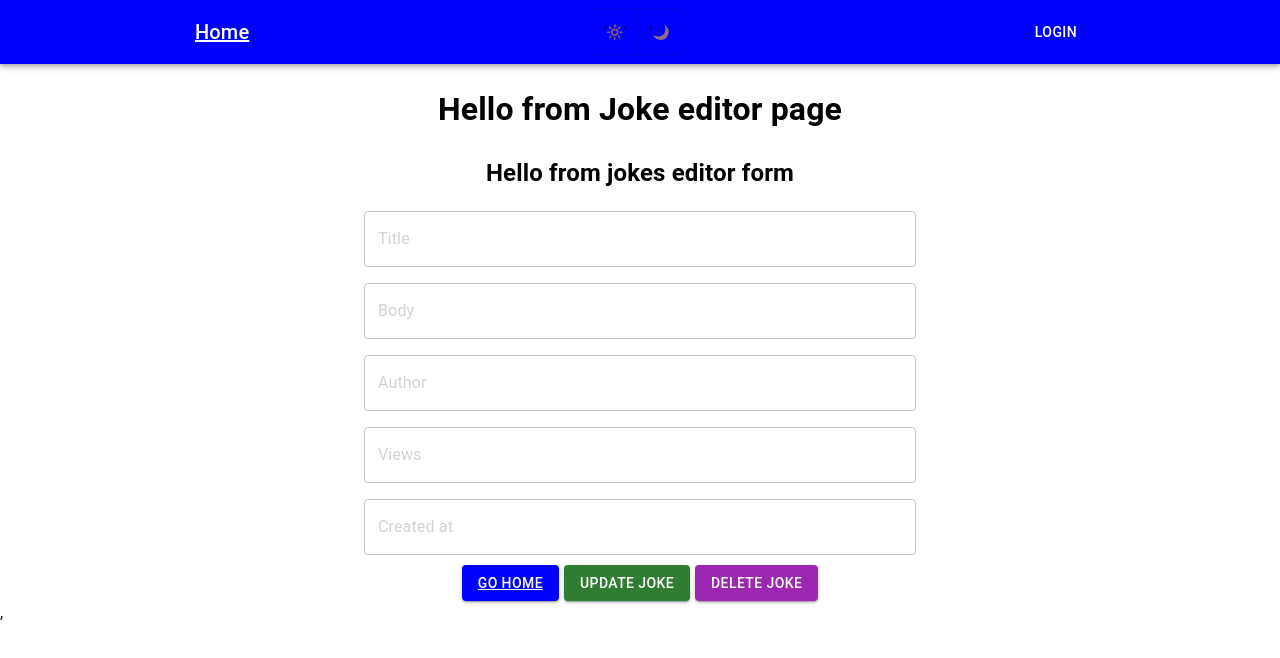
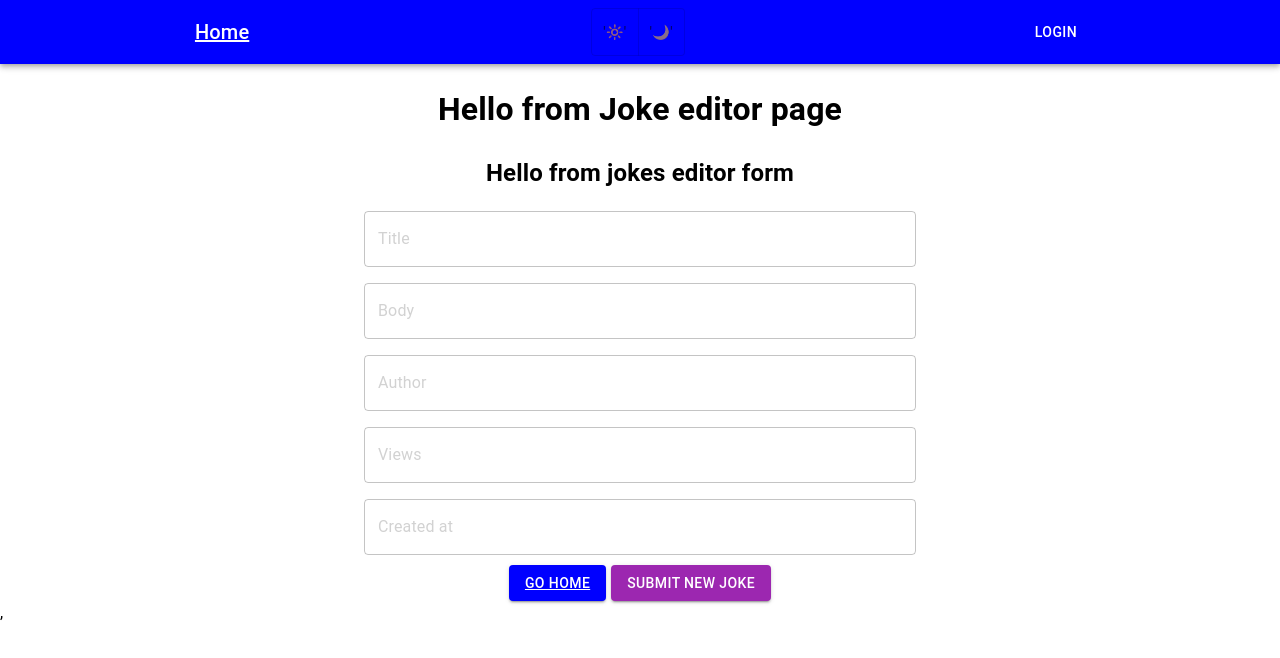
Before and after one commit to pickles-pickles/jokes-app, a React (Create React App) app: page /home in a window 1280 px wide. Both pictures are taken after a click on the button "NEW JOKE". Shown: the top 658 px of the page. Built offline with nearby package versions, Linux system fonts and the light colour scheme; no server answers.

Commit message:
DONE: new joke UI

```diff
--- a/src/components/Home/JokesTable.tsx
+++ b/src/components/Home/JokesTable.tsx
@@ -20,7 +20,10 @@ import KeyboardArrowRight from '@mui/icons-material/KeyboardArrowRight'
 import LastPageIcon from '@mui/icons-material/LastPage'
 import { TablePaginationActionsProps } from '@mui/material/TablePagination/TablePaginationActions'
 import Moment from 'react-moment'
-import { setJokeToEdit } from '../../state-management/slices/editJokeSlice.ts'
+import {
+  setIsNewJoke,
+  setJokeToEdit
+} from '../../state-management/slices/editJokeSlice.ts'
 
 const StyledTableRow = styled(TableRow)(({ theme }) => ({
   // hide last border in the row
@@ -179,6 +182,7 @@ const JokesTable = () => {
                         createdAt
                       }
                       dispatch(setJokeToEdit(plainJoke))
+                      dispatch(setIsNewJoke(false))
                     }}
                   >
                     {joke.title}
--- a/src/components/JokeEditor/JokeEditorButtons.tsx
+++ b/src/components/JokeEditor/JokeEditorButtons.tsx
@@ -3,6 +3,7 @@ import { Button } from '@mui/material'
 import { styled } from '@mui/material/styles'
 import {
   deleteJokeThunk,
+  isNewJokeSelector,
   jokeToEditSelector,
   setJokeToEdit,
   updateJokeThunk
@@ -24,14 +25,16 @@ const StyledLink = styled(Link)(({ theme }) => ({
 
 const JokeEditorButtons = () => {
   const dispatch = useDispatch<AppDispatch>()
-  const jokeToEdit = useSelector(jokeToEditSelector)
+  const jokeToEdit = useSelector(jokeToEditSelector),
+    isNewJoke = useSelector(isNewJokeSelector)
 
   const submitJoke = () => {
       dispatch(updateJokeThunk(jokeToEdit))
     },
     submitDeleteJoke = () => {
       dispatch(deleteJokeThunk(jokeToEdit.id!))
-    }
+    },
+    submitNewJoke = () => {}
   return (
     <>
       <StyledButton variant='contained'>
@@ -40,7 +43,21 @@ const JokeEditorButtons = () => {
         </StyledLink>
       </StyledButton>
 
-      <StyledButton variant='contained' color='success' onClick={submitJoke}>
+      {isNewJoke ? (
+        <StyledButton
+          variant='contained'
+          color='secondary'
+          onClick={submitNewJoke}
+        >
+          Submit new joke
+        </StyledButton>
+      ) : (
+        <>
+          <StyledButton
+            variant='contained'
+            color='success'
+            onClick={submitJoke}
+          >
             update joke
           </StyledButton>
           <StyledButton
@@ -51,6 +68,8 @@ const JokeEditorButtons = () => {
             delete joke
           </StyledButton>
         </>
+      )}
+    </>
   )
 }
 
--- a/src/pages/home-page/HomePage.tsx
+++ b/src/pages/home-page/HomePage.tsx
@@ -6,7 +6,10 @@ import { fetchAllJokes } from '../../state-management/slices/jokesSlice.ts'
 import { AppDispatch } from '../../store.ts'
 import { Link } from 'react-router-dom'
 import { Button } from '@mui/material'
-import { setJokeToEdit } from '../../state-management/slices/editJokeSlice.ts'
+import {
+  setIsNewJoke,
+  setJokeToEdit
+} from '../../state-management/slices/editJokeSlice.ts'
 
 const HomePage = () => {
   const dispatch = useDispatch<AppDispatch>()
@@ -14,13 +17,8 @@ const HomePage = () => {
   useEffect(() => {
     dispatch(fetchAllJokes())
   }, [dispatch])
-  return (
-    <>
-      <h1>Hello from Home page</h1>
-      <Button variant='contained'>
-        <Link
-          to='/joke-editor'
-          onClick={() => {
+
+  const handleNewJokeClick = () => {
     dispatch(
       setJokeToEdit({
         id: '',
@@ -31,8 +29,13 @@ const HomePage = () => {
         createdAt: ''
       })
     )
-          }}
-        >
+    dispatch(setIsNewJoke(true))
+  }
+  return (
+    <>
+      <h1>Hello from Home page</h1>
+      <Button variant='contained'>
+        <Link to='/joke-editor' onClick={handleNewJokeClick}>
           New joke
         </Link>
       </Button>
--- a/src/state-management/slices/editJokeSlice.ts
+++ b/src/state-management/slices/editJokeSlice.ts
@@ -7,12 +7,14 @@ import { RootState } from '../../store.ts'
 interface editJokeState {
   jokeToEdit: jokeType
   isLoading: boolean
+  isNewJoke: boolean
 }
 
 // Define the initial state using that type
 const initialState: editJokeState = {
   jokeToEdit: {},
-  isLoading: false
+  isLoading: false,
+  isNewJoke: false
 }
 
 export const updateJokeThunk = createAsyncThunk(
@@ -43,6 +45,9 @@ export const editJokeSlice = createSlice({
   reducers: {
     setJokeToEdit: (state, action: PayloadAction<jokeType>) => {
       state.jokeToEdit = action.payload
+    },
+    setIsNewJoke: (state, action) => {
+      state.isNewJoke = action.payload
     }
   },
   extraReducers: builder => {
@@ -76,10 +81,11 @@ export const editJokeSlice = createSlice({
   }
 })
 
-export const { setJokeToEdit } = editJokeSlice.actions
+export const { setJokeToEdit, setIsNewJoke } = editJokeSlice.actions
 
 // Other code such as selectors can use the imported `RootState` type
 export const jokeToEditSelector = (state: RootState) =>
   state.editJoke.jokeToEdit
+export const isNewJokeSelector = (state: RootState) => state.editJoke.isNewJoke
 
 export default editJokeSlice.reducer
```
Lines whose indentation alone changed are shown as unchanged.
